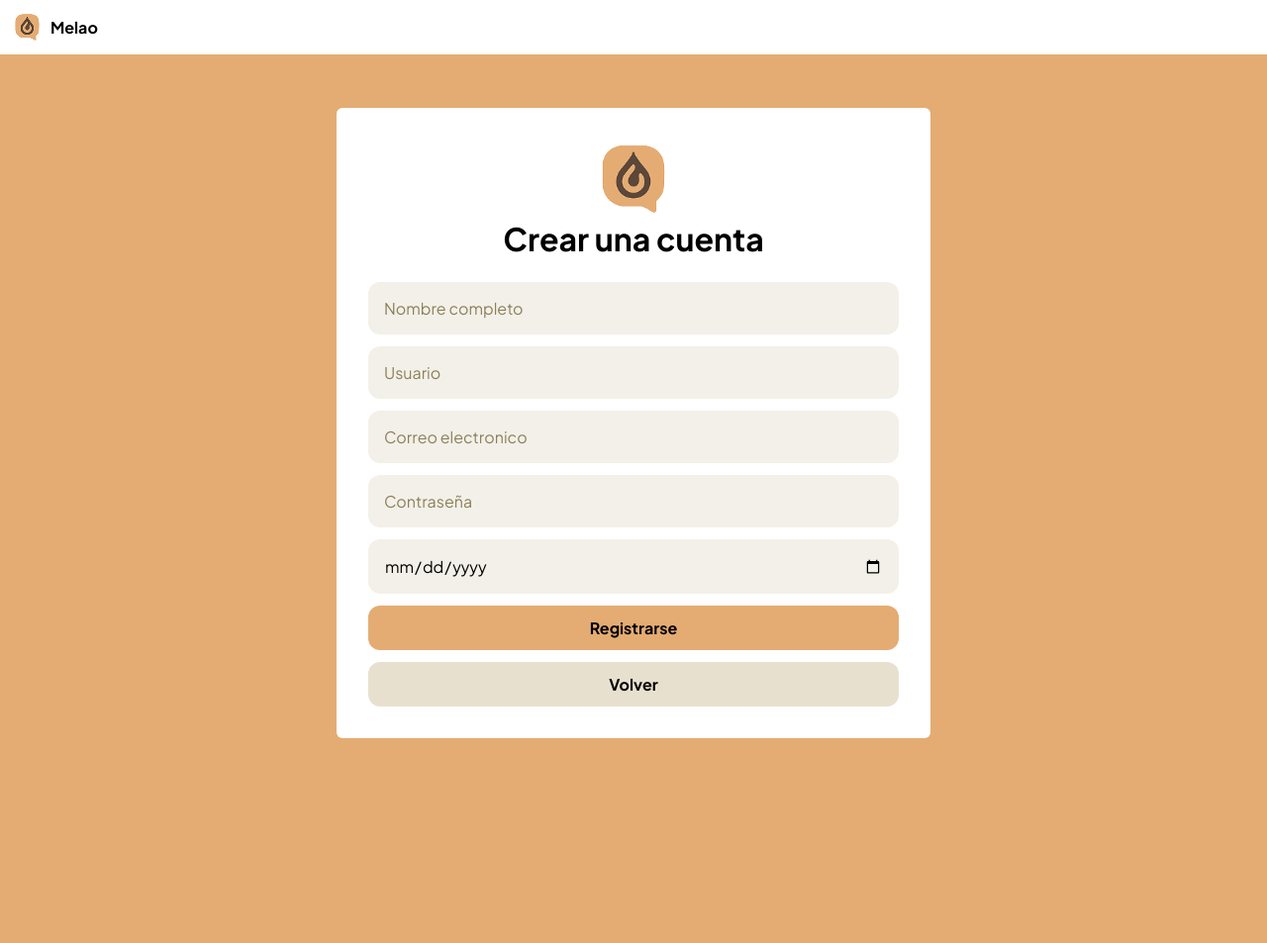
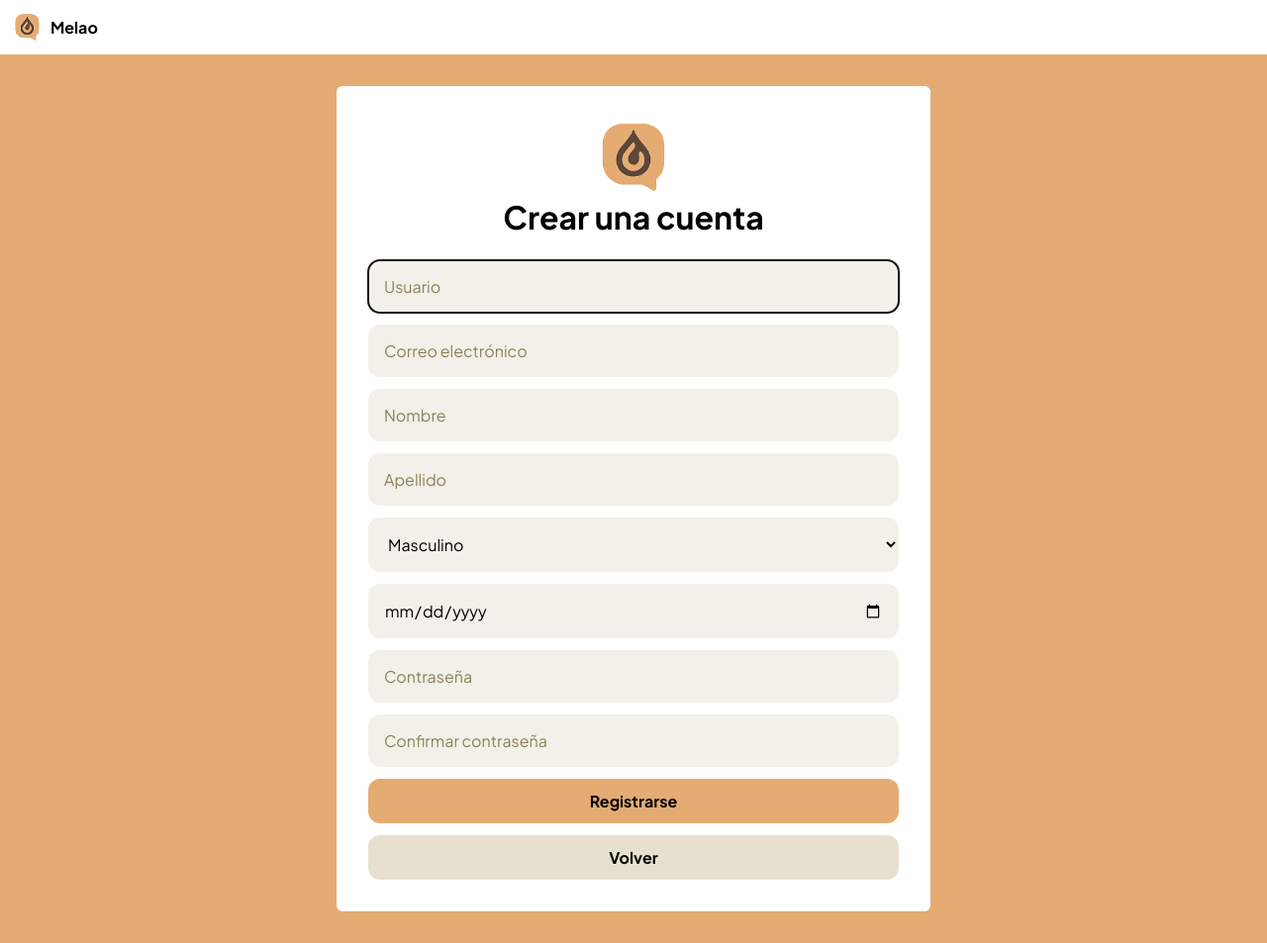
Before and after one commit to MiguelCiav/Melao, a Django app: page /signup/ in a window 1280 px wide. Shown: the whole page at 99% size. Before the commit the page ends 746 px from the top, so only its background shows below. Run offline with Django 4.2, Linux system fonts and the light colour scheme; some libraries are stand-ins or nearby versions.

Commit message:
Registrar usuario listo

```diff
--- a/Melao/settings.py
+++ b/Melao/settings.py
@@ -16,7 +16,8 @@ INSTALLED_APPS = [
     'django.contrib.sessions',
     'django.contrib.messages',
     'django.contrib.staticfiles',
-    'melaoapp'
+    'melaoapp',
+    'widget_tweaks'
 ]
 
 MIDDLEWARE = [
--- /dev/null
+++ b/melaoapp/forms.py
@@ -0,0 +1,43 @@
+from django import forms
+from django.contrib.auth.forms import UserCreationForm
+from django.contrib.auth.models import User
+from .models import Student
+
+class CustomUserCreationForm(UserCreationForm):
+    email = forms.EmailField(required=True)
+    date_of_birth = forms.DateField(required=True, widget=forms.DateInput(attrs={'type': 'date'}))
+    gender = forms.ChoiceField(
+        choices=[
+            ('M', 'Masculino'),
+            ('F', 'Femenino'),
+            ('O', 'Otro'),
+        ],
+        required=False
+    )
+    first_name = forms.CharField(max_length=150, required=True)
+    last_name = forms.CharField(max_length=150, required=True)
+
+    class Meta:
+        model = User
+        fields = ["username",
+                  "email",
+                  "first_name",
+                  "last_name",
+                  "date_of_birth",
+                  "gender",
+                  "password1",
+                  "password2"]
+
+    def save(self, commit=True):
+        user = super().save(commit=False)
+        user.email = self.cleaned_data["email"]
+        user.first_name = self.cleaned_data["first_name"]
+        user.last_name = self.cleaned_data["last_name"]
+        if commit:
+            user.save()
+            Student.objects.create(
+                user=user,
+                date_of_birth=self.cleaned_data['date_of_birth'],
+                gender=self.cleaned_data.get('gender', None),
+            )
+        return user
--- a/melaoapp/models.py
+++ b/melaoapp/models.py
@@ -7,11 +7,6 @@ class Student(models.Model):
     date_of_birth = models.DateField(blank=True, null=True)
     gender = models.CharField(max_length=1, blank=True, null=True)
     self_description = models.TextField(blank=True, null=True)
-    favorite_color = models.CharField(max_length=50, blank=True, null=True)
-    favorite_book = models.CharField(max_length=255, blank=True, null=True)
-    favorite_music = models.CharField(max_length=255, blank=True, null=True)
-    favorite_videogame = models.CharField(max_length=255, blank=True, null=True)
-    known_programming_languages = models.TextField(blank=True, null=True)
 
     def __str__(self):
         return self.user.username
--- a/melaoapp/templates/melaoapp/signUpView.html
+++ b/melaoapp/templates/melaoapp/signUpView.html
@@ -1,5 +1,6 @@
 {% extends 'melaoapp/base.html' %}
 {% load static %}
+{% load widget_tweaks %}
 
 {% block title %}Crear una cuenta{% endblock %}
 
@@ -31,18 +32,20 @@
         <h1>Crear una cuenta</h1>
     </div>
 
-        <input type="text" placeholder="Nombre completo" class="input-field" id="name">
-        <input type="text" placeholder="Usuario" class="input-field">
-        <input type="email" placeholder="Correo electronico" class="input-field">
-        <input type="password" placeholder="Contraseña" class="input-field">
-        <input type="date" class="input-field">
+    <form method="post" action="">
+        {% csrf_token %}
+        {{ form.username|add_class:"input-field"|attr:"placeholder:Usuario" }}
+        {{ form.email|add_class:"input-field"|attr:"placeholder:Correo electrónico" }}
+        {{ form.first_name|add_class:"input-field"|attr:"placeholder:Nombre" }}
+        {{ form.last_name|add_class:"input-field"|attr:"placeholder:Apellido" }}
+        {{ form.gender|add_class:"input-field" }}
+        {{ form.date_of_birth|add_class:"input-field"|attr:"placeholder:Fecha de nacimiento" }}
+        {{ form.password1|add_class:"input-field"|attr:"placeholder:Contraseña" }}
+        {{ form.password2|add_class:"input-field"|attr:"placeholder:Confirmar contraseña" }}
 
-        <button onclick="document.location.href='{% url 'melaoapp:home' %}'" class="button">
-            Registrarse
-        </button>
-        <button onclick="document.location.href='{% url 'melaoapp:welcome' %}'" class="button sign-up">
-            Volver
-        </button>
+        <button type="submit" class="button">Registrarse</button>
+        <button type="button" onclick="window.location.href='{% url 'melaoapp:welcome' %}'" class="button sign-up">Volver</button>
+    </form>
 </div>
 {% endblock %}
 
--- a/melaoapp/views.py
+++ b/melaoapp/views.py
@@ -1,9 +1,5 @@
-from django.http import HttpResponse
-from django.contrib.auth.views import LoginView, LogoutView
-from django.contrib.auth import login
-from django.contrib.auth.decorators import login_required
-from django.shortcuts import render, redirect, get_object_or_404
-from django.contrib.admin.views.decorators import staff_member_required
+from django.shortcuts import render, redirect
+from .forms import CustomUserCreationForm
 
 def sign_up_view(request):
     return render(request, 'melaoapp/signUpView.html', {'form': form})
@@ -75,7 +71,15 @@ def search_person_view(request):
     return render(request, 'melaoapp/searchPersonView.html')
 
 def sign_up_view(request):
-    return render(request, 'melaoapp/signUpView.html')
+    if request.method == 'POST':
+        form = CustomUserCreationForm(request.POST)
+        if form.is_valid():
+            form.save()
+            return redirect('melaoapp:welcome')
+    else:
+        form = CustomUserCreationForm()
+
+    return render(request, 'melaoapp/signUpView.html', {'form': form})
 
 def view_notifications(request):
     return render(request, 'melaoapp/viewNotifications.html')
--- a/static/melaoapp/css/signUpView.css
+++ b/static/melaoapp/css/signUpView.css
@@ -26,3 +26,8 @@ body.dark-mode .UserDataInput{
     background-color: #473D24;
     color: #f0f0f0;
 }
+
+form {
+    display: flex;
+    flex-direction: column;
+}
```
Also changed, not shown: db_data/db.sqlite3, melaoapp/migrations/0002_remove_student_favorite_book_and_more.py (added), 1 other file. Lines whose indentation alone changed are shown as unchanged.
